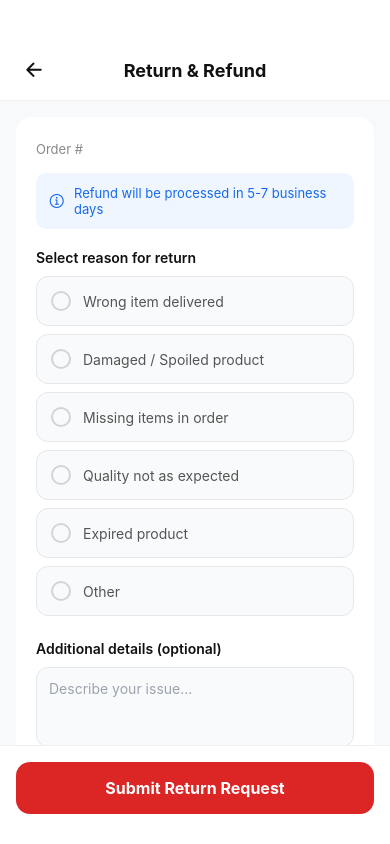
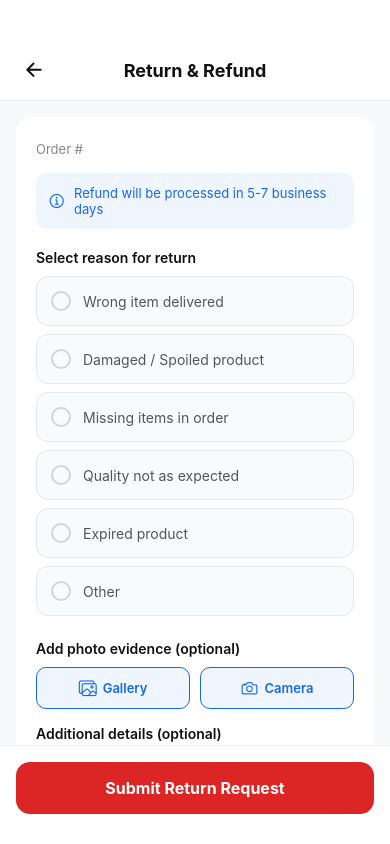
Before and after one commit to sravanipottipati/oorucart_frontend, a React Native app: screen /ReturnOrder in a window 390 px wide. Built offline with nearby package versions, Linux system fonts and the light colour scheme; what expo-notifications would draw is missing.

Commit message:
Add photo upload to Return Order screen (gallery + camera)

```diff
--- a/src/screens/buyer/ReturnOrderScreen.js
+++ b/src/screens/buyer/ReturnOrderScreen.js
@@ -1,6 +1,7 @@
 import React, { useState } from 'react';
-import { View, Text, TouchableOpacity, StyleSheet, TextInput, Alert, ActivityIndicator, ScrollView } from 'react-native';
+import { View, Text, TouchableOpacity, StyleSheet, TextInput, Alert, ActivityIndicator, ScrollView, Image } from 'react-native';
 import { Ionicons } from '@expo/vector-icons';
+import * as ImagePicker from 'expo-image-picker';
 import client from '../../api/client';
 
 const REASONS = [
@@ -16,15 +17,35 @@ export default function ReturnOrderScreen({ navigation, route }) {
   const { order } = route.params || {};
   const [selectedReason, setSelectedReason] = useState('');
   const [comment, setComment]               = useState('');
+  const [photo, setPhoto]                   = useState(null);
   const [loading, setLoading]               = useState(false);
+
+  const pickPhoto = async () => {
+    const { status } = await ImagePicker.requestMediaLibraryPermissionsAsync();
+    if (status !== 'granted') { Alert.alert('Permission needed', 'Please allow access to your photos'); return; }
+    const result = await ImagePicker.launchImageLibraryAsync({ mediaTypes: ImagePicker.MediaTypeOptions.Images, quality: 0.7 });
+    if (!result.canceled) setPhoto(result.assets[0]);
+  };
+
+  const takePhoto = async () => {
+    const { status } = await ImagePicker.requestCameraPermissionsAsync();
+    if (status !== 'granted') { Alert.alert('Permission needed', 'Please allow camera access'); return; }
+    const result = await ImagePicker.launchCameraAsync({ quality: 0.7 });
+    if (!result.canceled) setPhoto(result.assets[0]);
+  };
 
   const handleSubmit = async () => {
     if (!selectedReason) { Alert.alert('Error', 'Please select a reason'); return; }
     setLoading(true);
     try {
-      await client.post(`/orders/${order.id}/refund/`, {
-        reason: selectedReason,
-        comment: comment,
+      const formData = new FormData();
+      formData.append('reason', selectedReason);
+      formData.append('comment', comment);
+      if (photo) {
+        formData.append('photo', { uri: photo.uri, name: 'refund_photo.jpg', type: 'image/jpeg' });
+      }
+      await client.post(`/orders/${order.id}/refund/`, formData, {
+        headers: { 'Content-Type': 'multipart/form-data' },
       });
       Alert.alert('✅ Request Submitted!', 'Your return request has been submitted. Refund will be processed in 5-7 business days.', [
         { text: 'OK', onPress: () => navigation.goBack() }
@@ -69,8 +90,28 @@ export default function ReturnOrderScreen({ navigation, route }) {
             </TouchableOpacity>
           ))}
 
+          {/* Photo Upload */}
+          <Text style={[styles.sectionLabel, { marginTop: 16 }]}>Add photo evidence (optional)</Text>
+          <View style={{ flexDirection: 'row', gap: 10, marginBottom: 12 }}>
+            <TouchableOpacity style={styles.photoBtn} onPress={pickPhoto}>
+              <Ionicons name="images-outline" size={18} color="#1669ef" />
+              <Text style={styles.photoBtnText}>Gallery</Text>
+            </TouchableOpacity>
+            <TouchableOpacity style={styles.photoBtn} onPress={takePhoto}>
+              <Ionicons name="camera-outline" size={18} color="#1669ef" />
+              <Text style={styles.photoBtnText}>Camera</Text>
+            </TouchableOpacity>
+          </View>
+          {photo && (
+            <View style={{ marginBottom: 12 }}>
+              <Image source={{ uri: photo.uri }} style={{ width: '100%', height: 160, borderRadius: 12, resizeMode: 'cover' }} />
+              <TouchableOpacity onPress={() => setPhoto(null)} style={{ position: 'absolute', top: 8, right: 8, backgroundColor: 'rgba(0,0,0,0.6)', borderRadius: 12, padding: 4 }}>
+                <Ionicons name="close" size={16} color="#fff" />
+              </TouchableOpacity>
+            </View>
+          )}
           {/* Comment */}
-          <Text style={[styles.sectionLabel, { marginTop: 16 }]}>Additional details (optional)</Text>
+          <Text style={[styles.sectionLabel, { marginTop: 4 }]}>Additional details (optional)</Text>
           <TextInput
             style={styles.commentInput}
             placeholder="Describe your issue..."
@@ -111,6 +152,8 @@ const styles = StyleSheet.create({
   reasonText:       { fontSize: 14, color: '#555', flex: 1 },
   reasonTextActive: { color: '#1669ef', fontWeight: '600' },
   commentInput:     { borderWidth: 1, borderColor: '#E5E7EB', borderRadius: 12, padding: 12, fontSize: 14, color: '#111', backgroundColor: '#F9FAFB', height: 80, textAlignVertical: 'top' },
+  photoBtn:         { flex: 1, flexDirection: 'row', alignItems: 'center', justifyContent: 'center', gap: 6, borderWidth: 1.5, borderColor: '#1669ef', borderRadius: 10, padding: 10, backgroundColor: '#EFF6FF' },
+  photoBtnText:     { fontSize: 13, color: '#1669ef', fontWeight: '600' },
   footer:           { padding: 16, paddingBottom: 30, backgroundColor: '#fff', borderTopWidth: 1, borderTopColor: '#F0F0F0' },
   submitBtn:        { backgroundColor: '#DC2626', borderRadius: 14, padding: 16, alignItems: 'center' },
   submitBtnText:    { color: '#fff', fontSize: 16, fontWeight: 'bold' },
```
